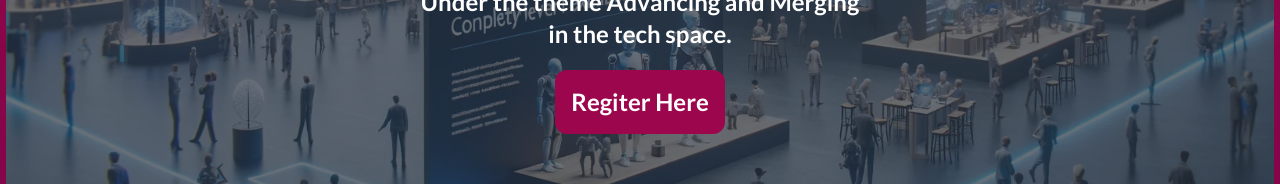
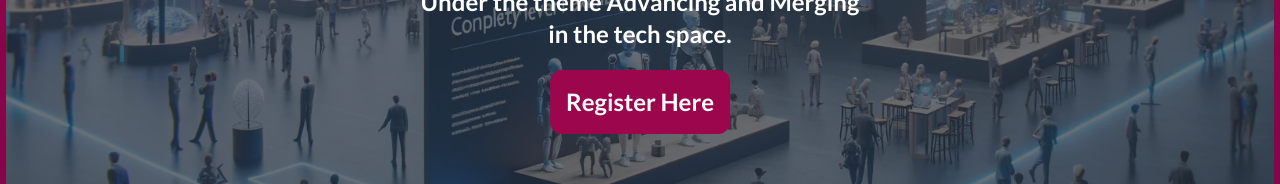
Before and after one commit to phillipkiku/Events-invite, a plain HTML site: page index.html in a window 1280 px wide. Shown: the part 474-658 px from the top of the page. Drawn offline with nearby package versions, Linux system fonts and the light colour scheme.

Commit message:
edit from regiter to register

```diff
--- a/index.html
+++ b/index.html
@@ -55,7 +55,7 @@
               Welcome to the TECH-FAIR 202. <br> Under the theme Advancing and Merging in the tech space.
             </p>
             <button  type="button" class="bg-[#9c064c] text-2xl p-[1rem] rounded-xl">
-              Regiter Here
+              Register Here
             </button>
           </div>
 
```
